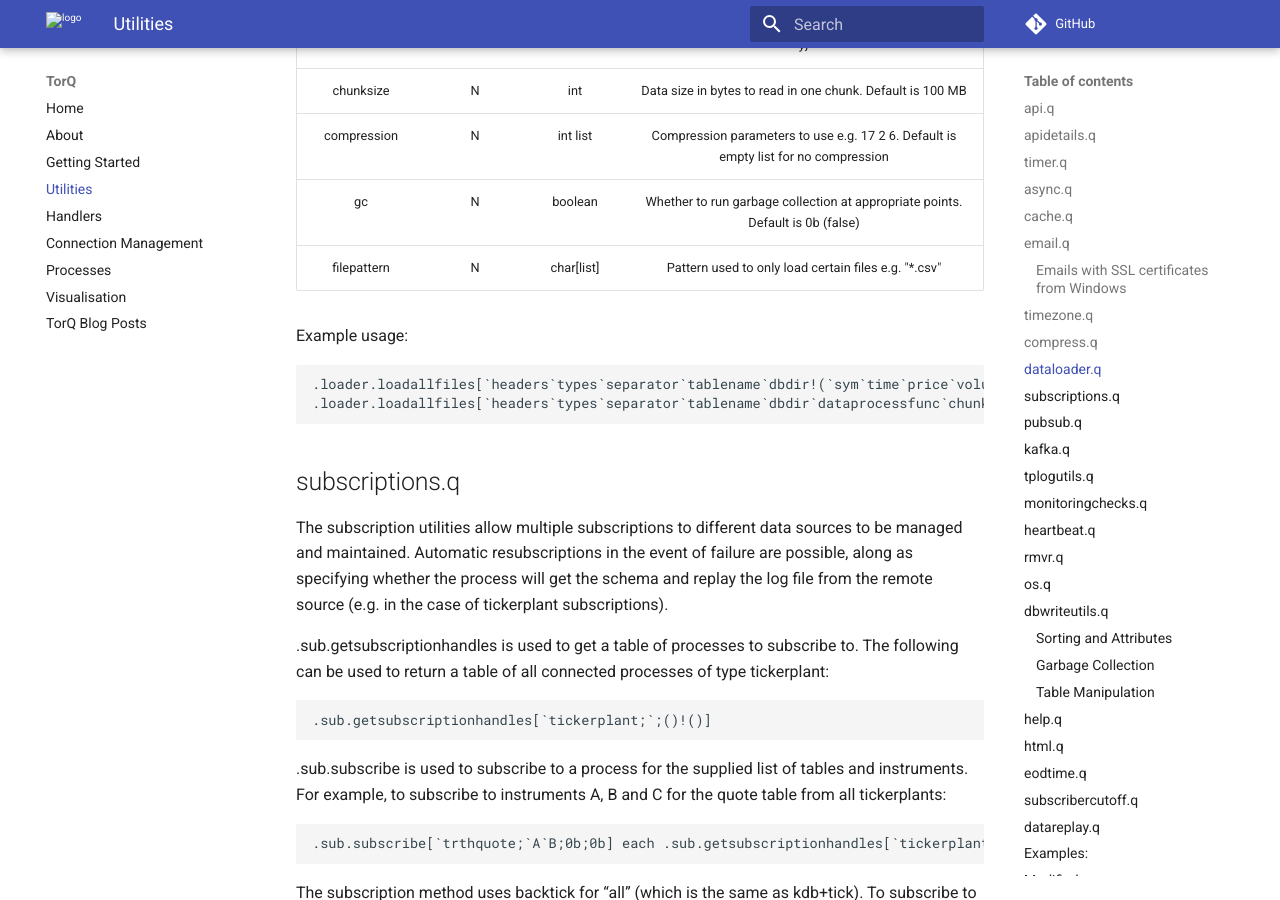
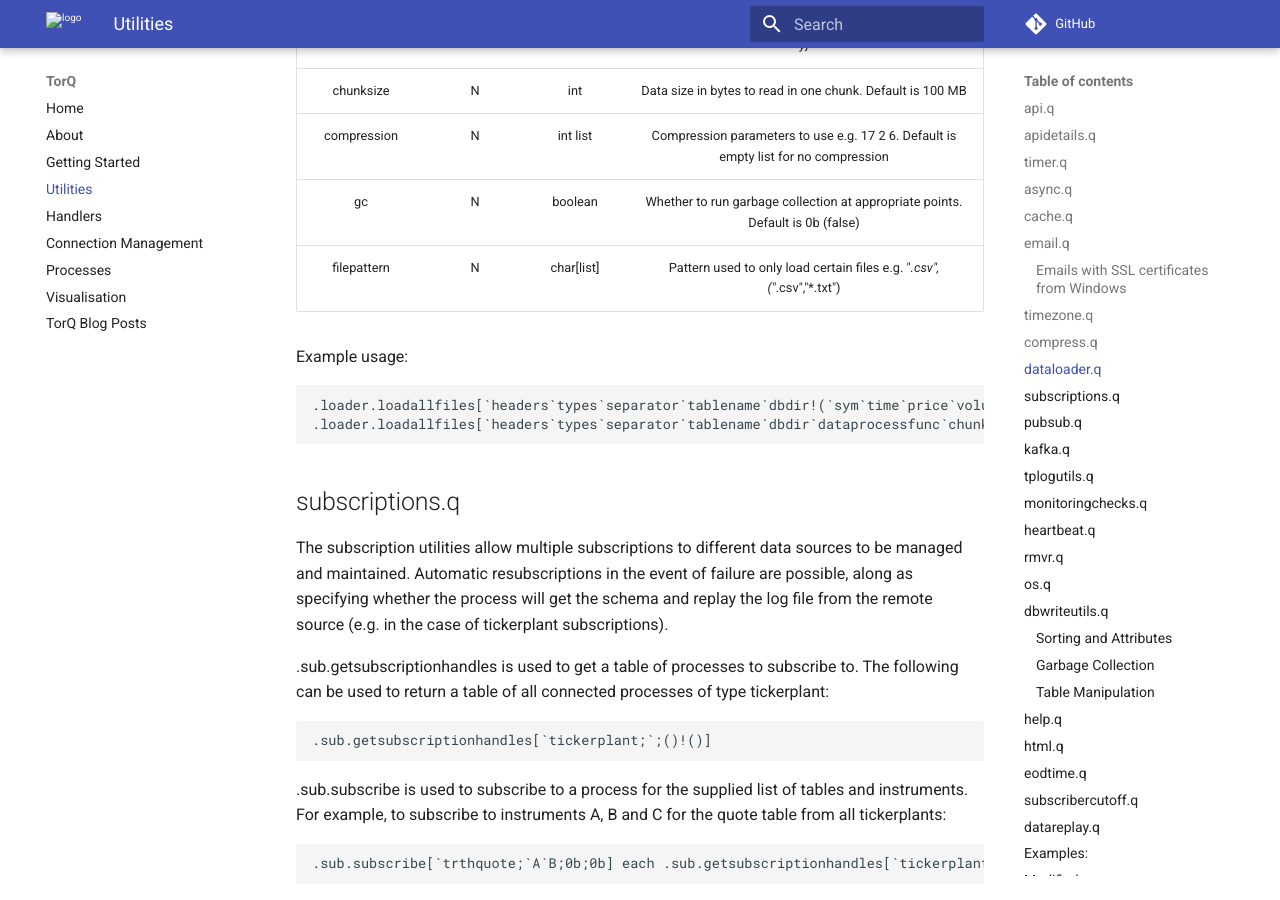
Before and after one commit to DataIntellectTech/TorQ, an MkDocs documentation site: the page built from docs/utilities.md, in a window 1280 px wide and 900 px high, scrolled down 11721 px. Built offline with MkDocs 1.6.1 and Material for MkDocs 9.7.7, drawn with Linux system fonts in a browser that asks for light colours; comment, search, counter and statistics services are not loaded; old or Windows-style settings are respelled for this version of MkDocs.

Commit message:
documentation update for filepattern usage

```diff
--- a/docs/utilities.md
+++ b/docs/utilities.md
@@ -570,12 +570,12 @@ dictionary should/can have the following fields:
 |    chunksize    |  N   |     int      | Data size in bytes to read in one chunk. Default is 100 MB |
 |   compression   |  N   |   int list   | Compression parameters to use e.g. 17 2 6. Default is empty list for no compression |
 |       gc        |  N   |   boolean    | Whether to run garbage collection at appropriate points. Default is 0b (false) |
-|  filepattern    |  N   | char\[list\] | Pattern used to only load certain files e.g. "*.csv"|
+|  filepattern    |  N   | char\[list\] | Pattern used to only load certain files e.g. "*.csv",("*.csv","*.txt")|
 
 Example usage:
 
     .loader.loadallfiles[`headers`types`separator`tablename`dbdir!(`sym`time`price`volume;"SP  FI";",";`trade;`:hdb); `:TDC/toload]
-    .loader.loadallfiles[`headers`types`separator`tablename`dbdir`dataprocessfunc`chunksize`partitiontype`partitioncol`compression`gc!(`sym`time`price`volume;"SP  FI";enlist",";`tradesummary;`:hdb;{[p;t] select sum size, max price by date:time.date from t};`int$500*2 xexp 20;`month;`date;16 1 0;1b); `:TDC/toload]
+    .loader.loadallfiles[`headers`types`separator`tablename`dbdir`dataprocessfunc`chunksize`partitiontype`partitioncol`compression`gc`filepattern!(`sym`time`price`volume;"SP  FI";enlist",";`tradesummary;`:hdb;{[p;t] select sum size, max price by date:time.date from t};`int$500*2 xexp 20;`month;`date;16 1 0;1b;("*.csv";"*.txt")); `:TDC/toload]
 
 <a name="sub"></a>
 
```
